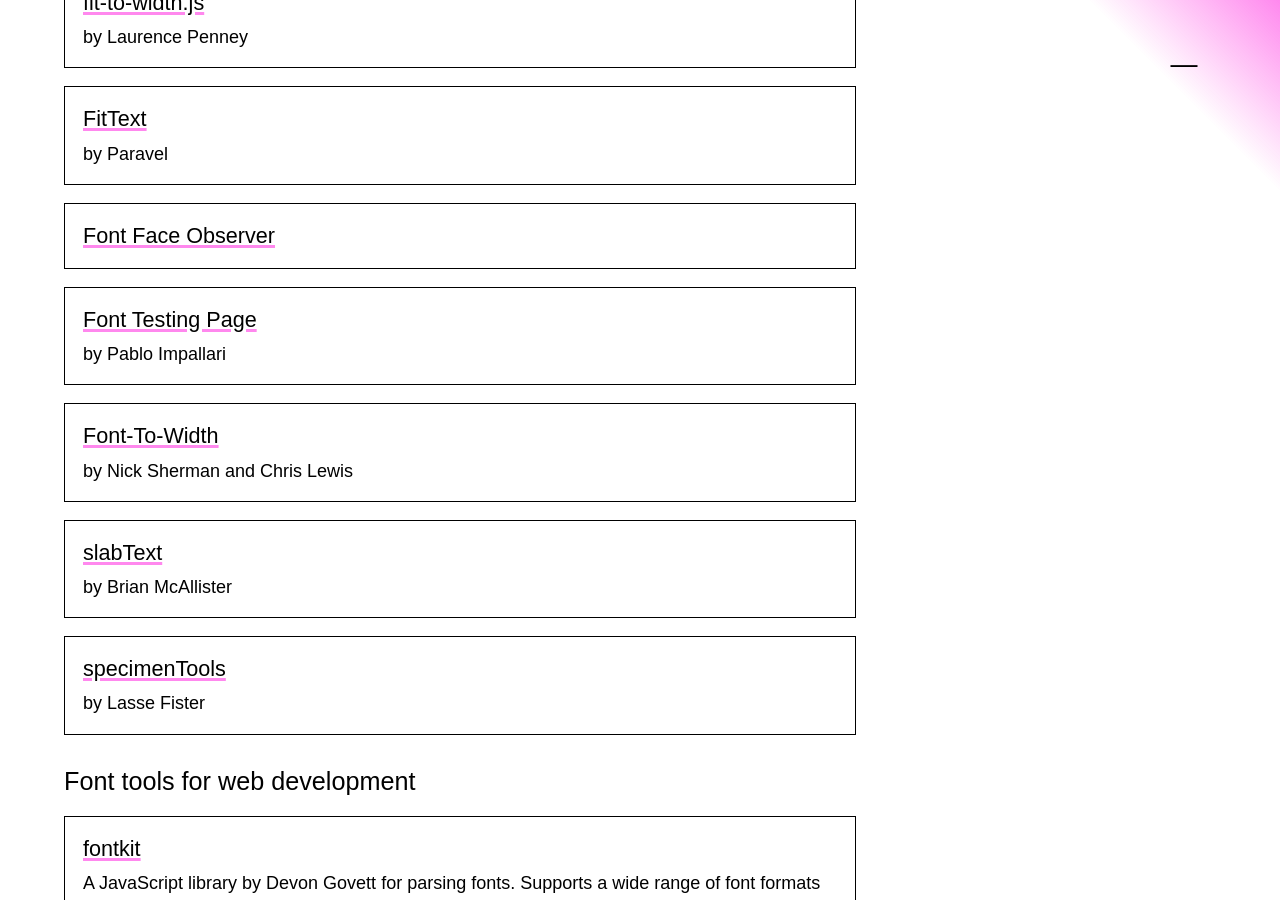
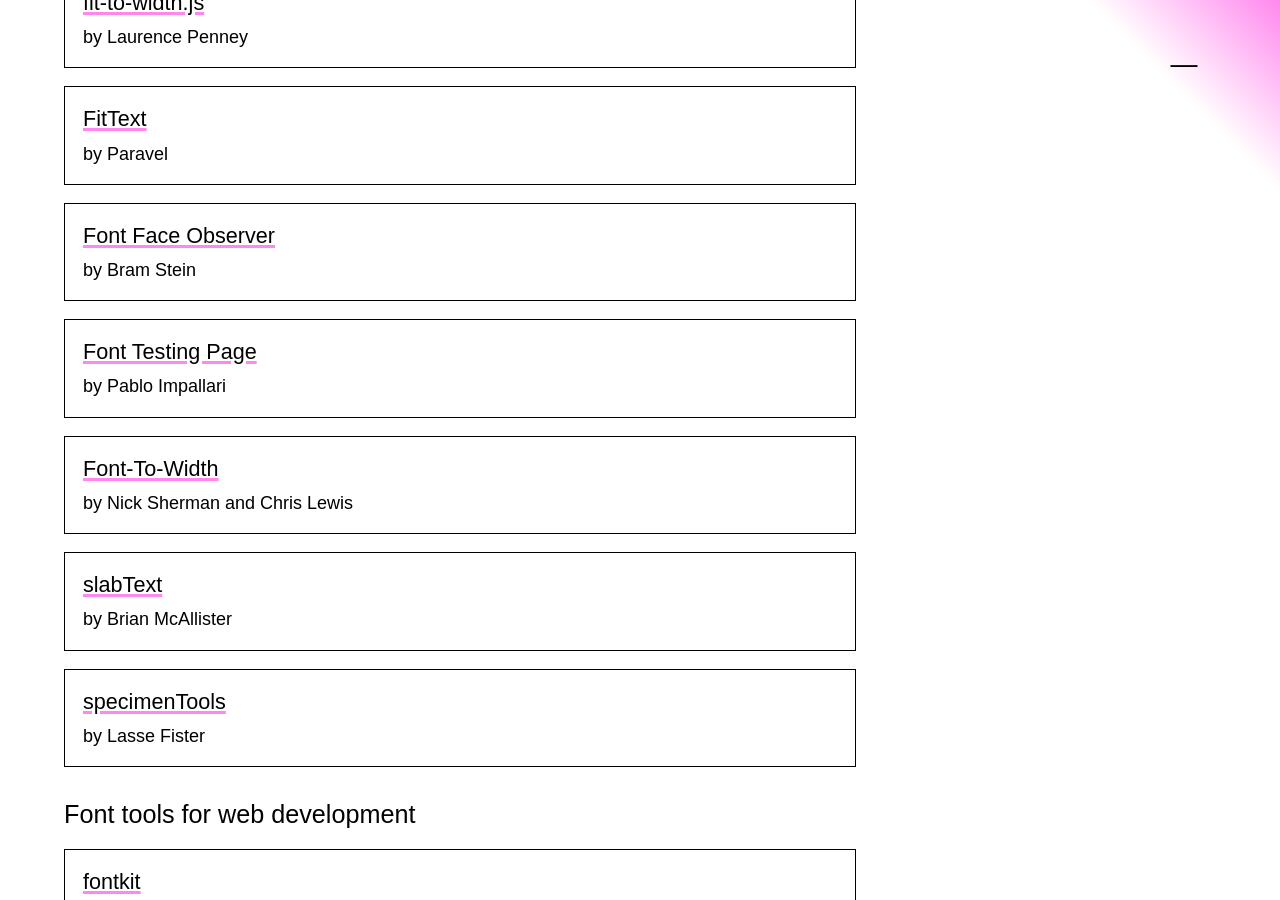
Before and after one commit to justinpenner/type-design-resources, a Jekyll site: the page built from index.md, in a window 1280 px wide and 900 px high, scrolled down 29337 px. Built offline with Jekyll 4.4.1, drawn with Linux system fonts in a browser that asks for light colours; some web fonts are replaced.

Commit message:
Adds “by Bram Stein”

```diff
--- a/_data/data.yaml
+++ b/_data/data.yaml
@@ -789,6 +789,7 @@
             description: by Laurence Penney
           - name: Font Face Observer
             url: https://fontfaceobserver.com/
+            description: by Bram Stein
           - name: Font Testing Page
             url: https://github.com/impallari/Font-Testing-Page
             description: by Pablo Impallari
```
